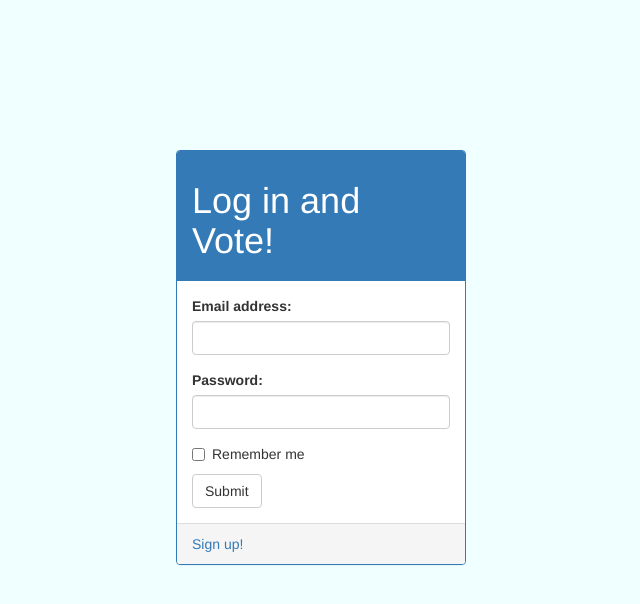
After one commit to CharlesRathe/VoterRegistration, a PHP site: page /charlie.php in a window 1280 px wide. The commit adds this page. Shown: the top 604 px of the page, without its empty margins (319-959 px from the left). Run offline with PHP 8.4, Linux system fonts and the light colour scheme; some libraries are stand-ins or nearby versions.

Commit message:
Login page pretty styled and done.

```diff
--- /dev/null
+++ b/charlie.php
@@ -0,0 +1,112 @@
+<?php session_start(); ?>
+
+<!DOCTYPE html>
+<html lang="en">
+    <head>
+    	<?php include 'bootstrap.html'; ?>
+    	<title>Login to Voter Registration</title>
+    	<link rel="stylesheet" href="index.css">
+        <meta charset="utf-8">
+        <meta name="viewport" content="width=device-width, initial-scale=1">
+
+        <style>
+            .container{
+                float: left;
+                width: 50%;
+                margin-left: 25%;
+                margin-right: 25%;
+                margin-top: 150px;
+            }
+            .col-lg-4 col-lg-offset-4{
+                float: left;
+                width: 100%;
+            }
+
+            .row margin-row {
+                float: left;
+                width: 100%;
+                margin-left:25%;
+                margin-right: 25%;
+                margin-top: 500px;
+            }
+
+
+        </style>
+    </head>
+
+    <body>
+    	<div class="container">
+    		<div class="row">
+    			<div class="col-lg-6 col-lg-offset-3">
+    				<div class="panel panel-primary">
+    					<div class="panel-heading">
+    						<h1>Log in and Vote!</h1>
+    					</div>
+    					<div class="panel-body">
+    						<form action="login.php" method="post">
+    							<div class="form-group">
+    								<label for="email">Email address:</label>
+    								<input type="email" class="form-control" id="email" name="email">
+  								</div>
+  								<div class="form-group">
+								    <label for="pwd">Password:</label>
+								    <input type="password" class="form-control" id="pwd" name="pwd">
+  								</div>
+								<div class="checkbox">
+								    <label><input type="checkbox" name="remember"> Remember me</label>
+								</div>
+  								<button type="submit" class="btn btn-default">Submit</button>
+    						</form>
+    					</div>
+    					<div class="panel-footer">
+    						<a data-toggle="modal" href="#signup-modal">Sign up!</a>
+    					</div>
+    				</div>
+    			</div>
+    		</div>
+    		<!-- Signup modal -->
+    		<div id="signup-modal" class="modal fade bd-example-modal-sm" role="dialogue">
+    			<div class="modal-dialogue">
+		    		<div class="row">
+						<div class="col-lg-6 col-lg-offset-3">
+    						<div class="modal-content">
+    							<div class="row margin-row">
+    								<div class="col-lg-10 col-lg-offset-1">
+			    						<form action="signup.php" method="post">
+			    							<div class="form-group">
+											    <label for="fn">First Name:</label>
+											    <input type="text" class="form-control" id="fn" name="fn">
+			  								</div>
+			  								 <div class="form-group">
+											    <label for="ln">Last Name:</label>
+											    <input type="text" class="form-control" id="ln" name="ln">
+			  								</div>
+			    							<div class="form-group">
+			    								<label for="email">Email address:</label>
+			    								<input type="email" class="form-control" id="email" name="email">
+			  								</div>
+			  								<div class="form-group">
+											    <label for="pwd">Password:</label>
+											    <input type="password" class="form-control" id="pwd" name="pwd">
+			  								</div>
+			  								  <div class="form-group">
+											    <label for="ver-pwd">Verify Password:</label>
+											    <input type="password" class="form-control" id="ver-pwd" name="ver-pwd">
+			  								</div>
+			  								<div class="form-group">
+											    <label for="dob">Date of Birth:</label>
+											    <input type="date" class="form-control" id="dob" name="dob">
+			  								</div>
+
+			  								<button type="submit" class="btn btn-primary">Submit</button>
+			    						</form>
+			    					</div>
+			    				</div>
+	    					</div>
+	    				</div>
+    				</div>
+    			</div>
+    		</div>
+    	</div>
+    </body>
+</html>
--- a/css/welcome.css
+++ /dev/null
@@ -1,6 +0,0 @@
-div.centered {
-	position: absolute;
-	top: 100px;
-	margin: 300px 600px;
-
-}
--- /dev/null
+++ b/index.css
@@ -0,0 +1,45 @@
+/*
+* @Author: Charles
+* @Date:   2016-11-07 13:02:52
+* @Last Modified by:   Charles Rathe
+* @Last Modified time: 2016-11-14 18:40:29
+*/
+    .container{
+        float: left;
+        width: 50%;
+        margin-left: 25%;
+        margin-right: 25%;
+        margin-top: 150px;
+    }
+    .col-lg-4 col-lg-offset-4{
+        float: left;
+        width: 100%;
+    }
+
+    .row margin-row {
+        float: left;
+        width: 100%;
+        margin-left:25%;
+        margin-right: 25%;
+        margin-top: 500px;
+    }
+
+    button.button-primary:hover {
+        background-color: aliceblue;
+    }
+
+    body {
+        background-color: azure;
+    }
+
+    .myModal {
+        width: 80%;
+        margin: 0 auto;
+        padding-top: 25px;
+        padding-bottom: 25px;
+    }
+
+    .modal-dialogue {
+        width: 40%;
+        margin: 0 auto;
+    }
```
Also changed, not shown: index.php (added, +93 -0 lines), login.php (+19 -15 lines), welcome.php (deleted, +0 -44 lines), img/flag.png (added).
